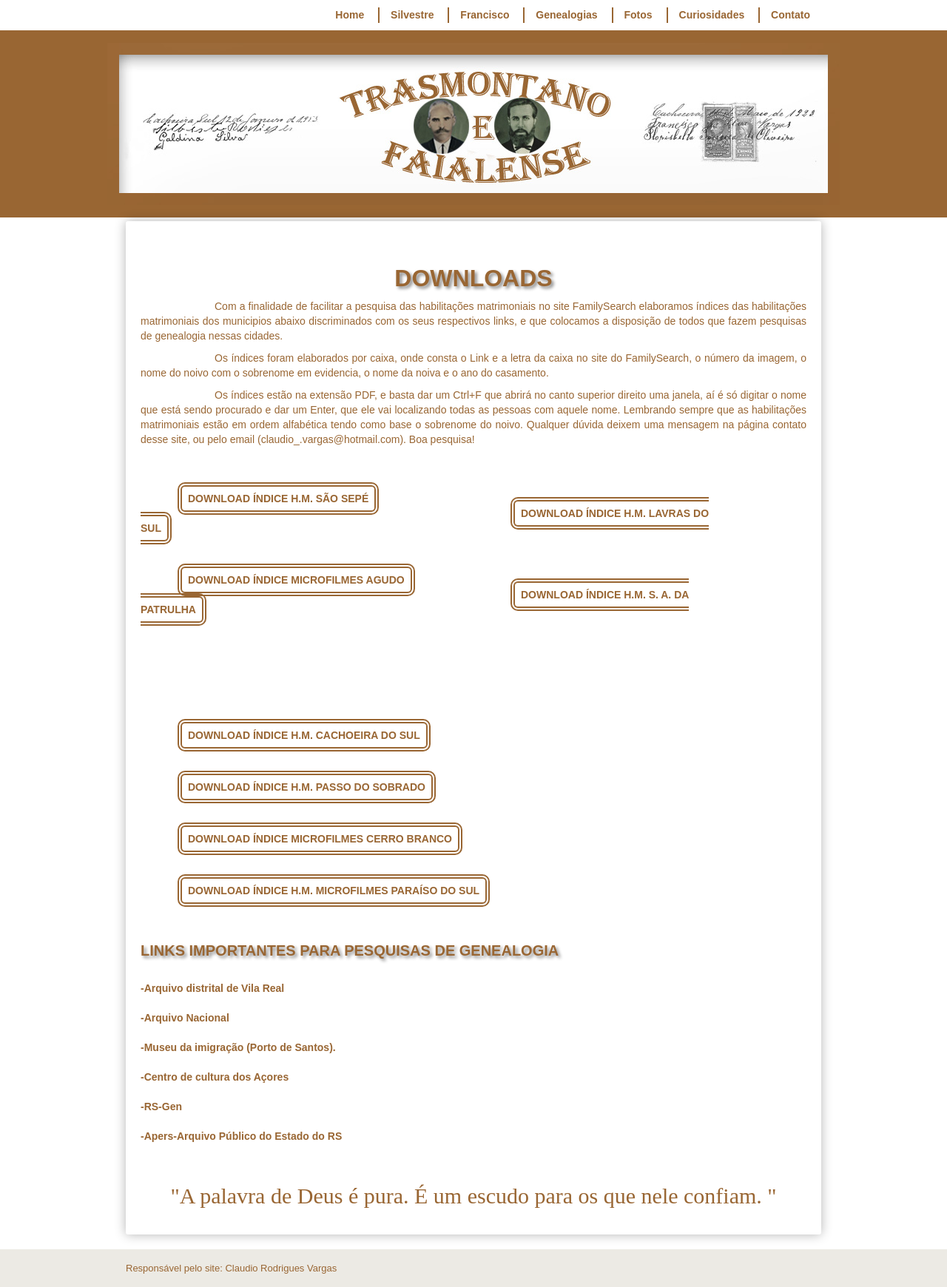
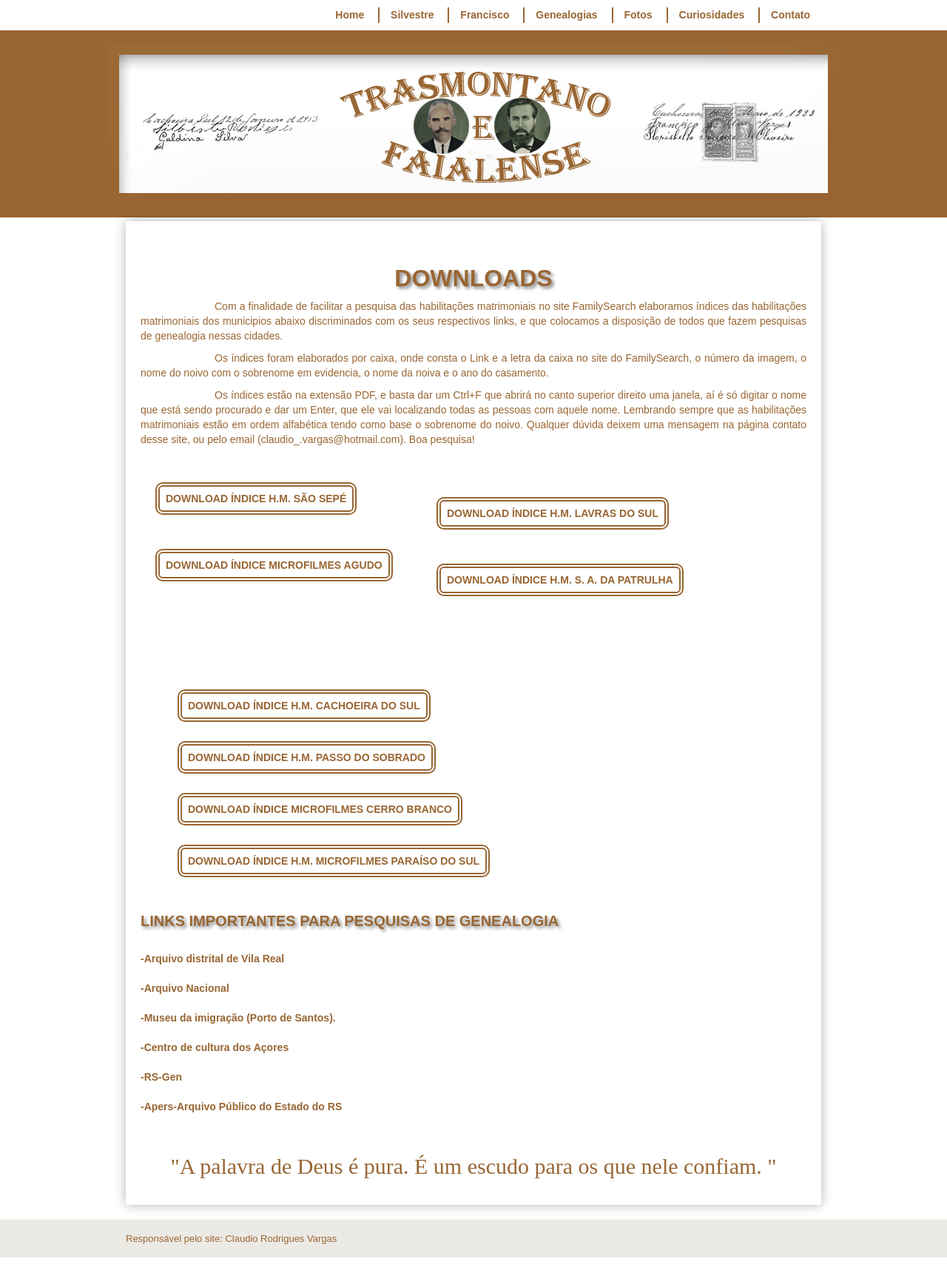
Before and after one commit to claudiovargas1955/claudiovargas1955.github.io, a Jekyll site: the page built from _pages/downloads.html, in a window 1280 px wide. Shown: the whole page at 74% size. Built offline with Jekyll 4.4.1, drawn with Linux system fonts in a browser that asks for light colours; some web fonts are replaced; after the commit the page ends 1700 px from its top, so only the background shows below that.

Commit message:
Update downloads.html

```diff
--- a/_pages/downloads.html
+++ b/_pages/downloads.html
@@ -34,7 +34,7 @@ a:hover{text-decoration:underline;
 			 padding-right:8px;
                          color:#996633;
 			 font-weight:bold;
-			 margin-left:50px;
+			 margin-left:20px;
             }
 
 	 .indsap {position:relative;
@@ -47,7 +47,7 @@ a:hover{text-decoration:underline;
 			 padding-right:8px;
                          color:#996633;
 			 font-weight:bold;
-			 margin-left:500px;
+			 margin-left:400px;
 
             }
 
@@ -61,7 +61,7 @@ a:hover{text-decoration:underline;
                        padding-right:8px;
                        color:#996633;
 	               font-weight:bold;
-	               margin-left:50px;
+	               margin-left:20px;
             }
 
 	 .indlcs {position:relative;
@@ -74,7 +74,7 @@ a:hover{text-decoration:underline;
                        padding-right:8px;
                        color:#996633;
 	               font-weight:bold;
-	               margin-left:500px;
+	               margin-left:400px;
             }
 
 	 .indlds {position:relative;
```
